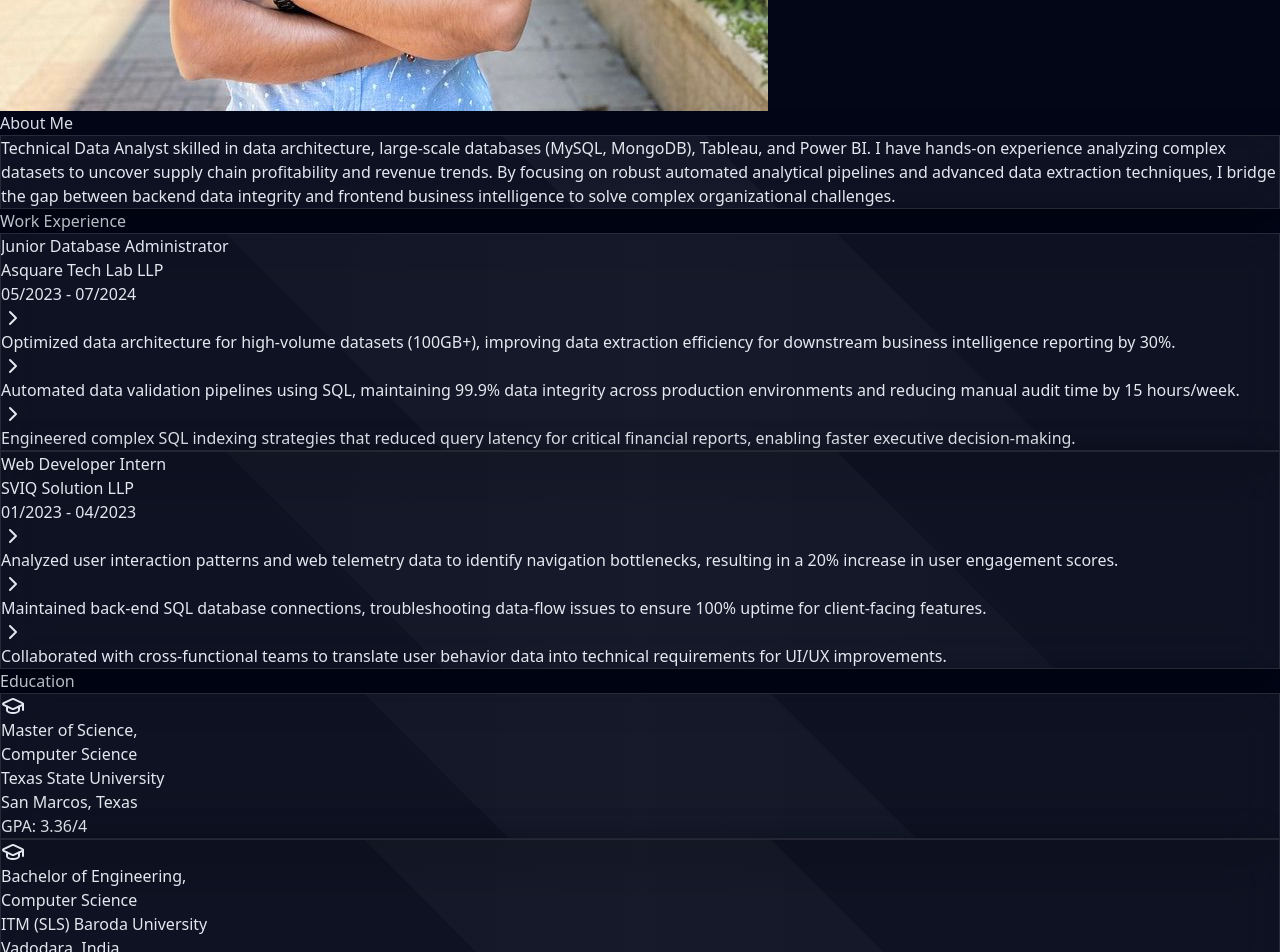
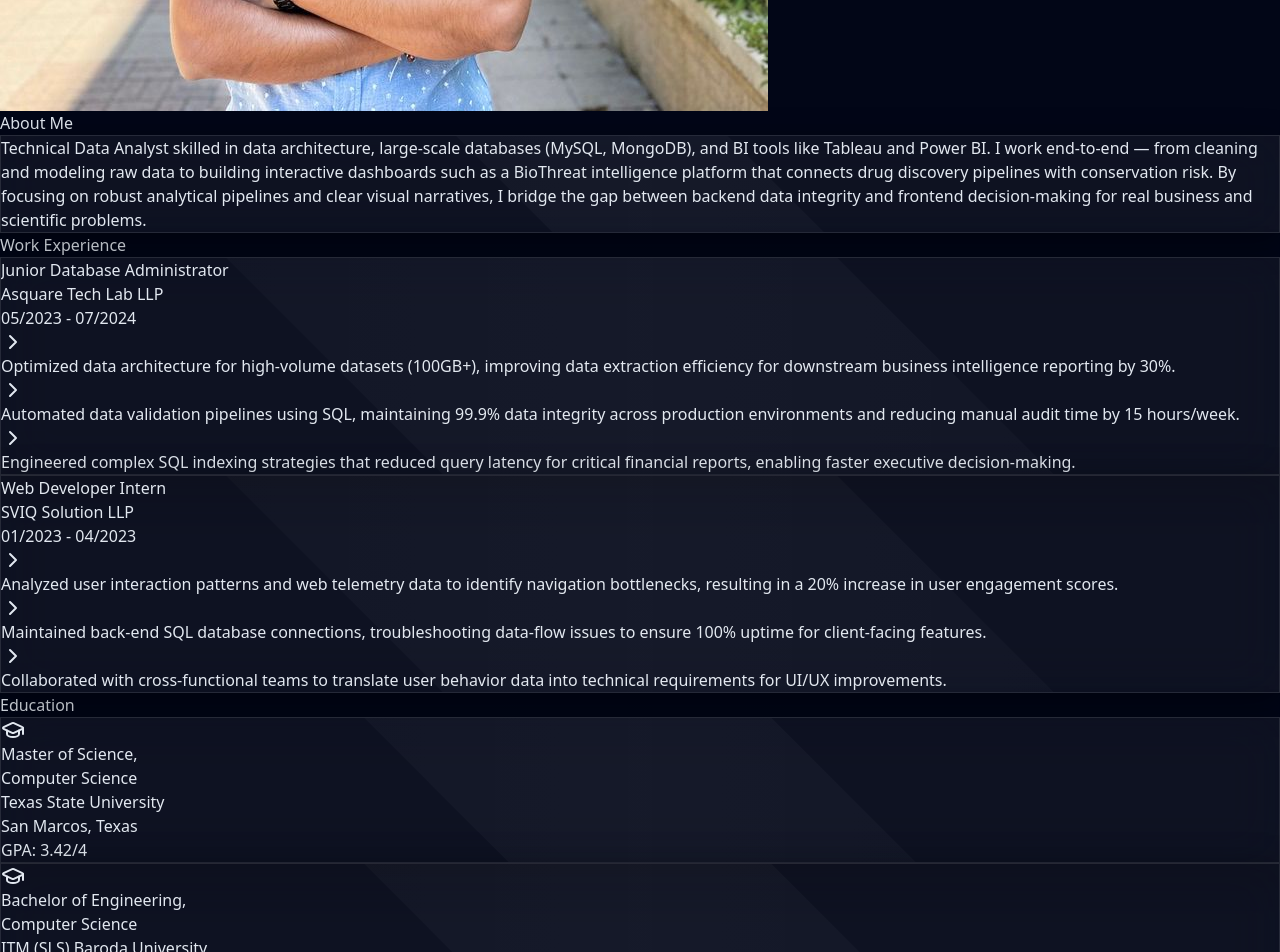
Before and after one commit to MadhavLimbasiya/Madhav-Limbasiya-Portfolio, a React (Vite) app: page / in a window 1280 px wide. Shown: the part 1200-2152 px from the top of the page. Built offline with nearby package versions, Linux system fonts and the light colour scheme.

Commit message:
Revise technical summary and GPA in App.jsx
Updated professional summary and GPA in App component.

```diff
--- a/src/App.jsx
+++ b/src/App.jsx
@@ -159,8 +159,8 @@ const About = () => {
           {/* Subtle reflection overlay for glass */}
           <div className="absolute inset-0 bg-gradient-to-tr from-white/5 to-transparent opacity-50 pointer-events-none"></div>
           <p className="text-lg text-slate-300 leading-relaxed font-medium relative z-10">
-            Technical Data Analyst skilled in data architecture, large-scale databases (MySQL, MongoDB), Tableau, and Power BI. I have hands-on experience analyzing complex datasets to uncover supply chain profitability and revenue trends. By focusing on robust automated analytical pipelines and advanced data extraction techniques, I bridge the gap between backend data integrity and frontend business intelligence to solve complex organizational challenges.
-          </p>
+  Technical Data Analyst skilled in data architecture, large-scale databases (MySQL, MongoDB), and BI tools like Tableau and Power BI. I work end-to-end — from cleaning and modeling raw data to building interactive dashboards such as a BioThreat intelligence platform that connects drug discovery pipelines with conservation risk. By focusing on robust analytical pipelines and clear visual narratives, I bridge the gap between backend data integrity and frontend decision-making for real business and scientific problems.
+</p>
         </div>
       </div>
     </section>
@@ -240,7 +240,7 @@ const Education = () => {
             <p className="text-lg text-slate-200 font-semibold mb-1">Texas State University</p>
             <p className="text-slate-400 mb-6 font-medium">San Marcos, Texas</p>
             <span className="inline-block bg-teal-400/20 border border-teal-400/30 text-teal-300 px-4 py-1.5 rounded-full text-sm font-bold shadow-md">
-              GPA: 3.36/4
+              GPA: 3.42/4
             </span>
           </div>
 
```
